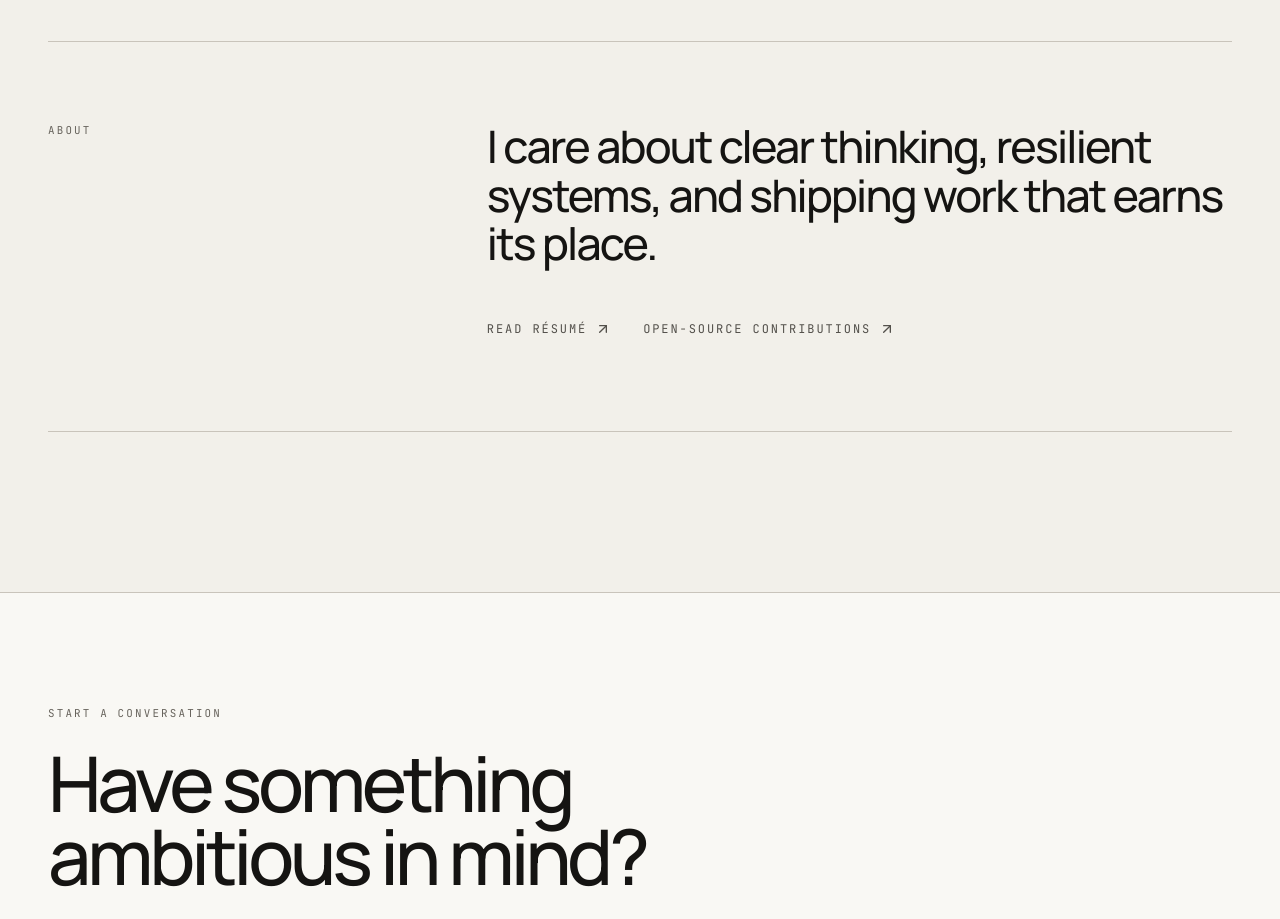
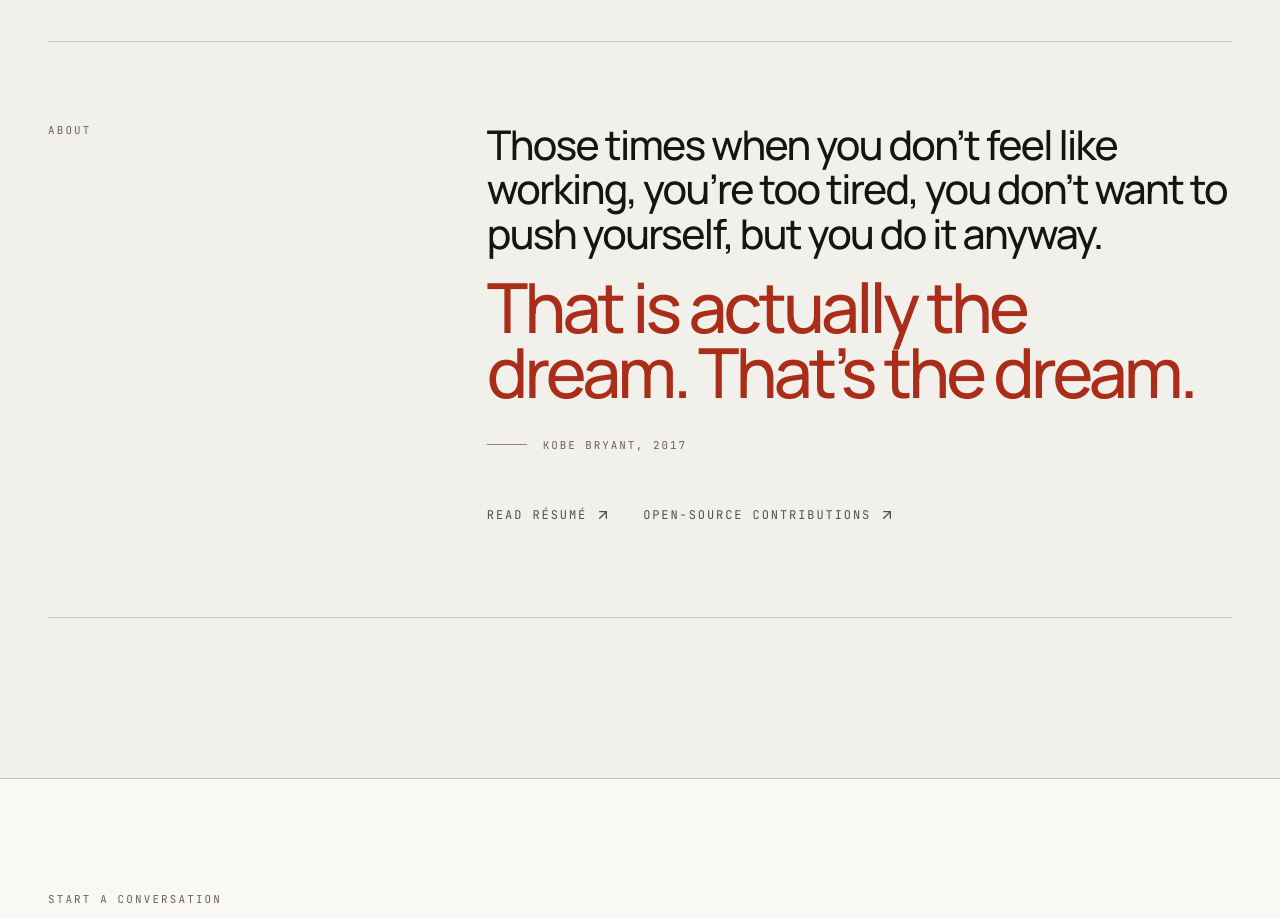
Before and after one commit to haroon0x/portfolio, a React (Vite) app: page / in a window 1280 px wide. Shown: the part 3820-4739 px from the top of the page. Built offline with nearby package versions, Linux system fonts and the light colour scheme.

Commit message:
feat: add Kobe Bryant quote

```diff
--- a/src/components/Work.tsx
+++ b/src/components/Work.tsx
@@ -132,9 +132,27 @@ export default function Work() {
         >
           <p className="font-mono text-[0.68rem] uppercase tracking-[0.2em] text-text-muted">About</p>
           <div>
-            <p className="max-w-4xl text-[clamp(1.8rem,3.5vw,4rem)] font-medium leading-[1.08] tracking-[-0.04em] text-text-primary">
-              I care about clear thinking, resilient systems, and shipping work that earns its place.
-            </p>
+            <figure>
+              <blockquote cite="https://www.nba.com/watch/video/2017/12/19/20171218-kobe-jersey-retirement-ceremony-kobe-bryant">
+                <p className="max-w-5xl text-[clamp(1.7rem,3.2vw,3.75rem)] font-medium leading-[1.08] tracking-[-0.04em] text-text-primary">
+                  Those times when you don’t feel like working, you’re too tired, you don’t want to push yourself, but you do it anyway.
+                  <span className="mt-5 block text-[clamp(2.35rem,5.4vw,6.5rem)] leading-[0.94] tracking-[-0.055em] text-accent">
+                    That is actually the dream. That’s the dream.
+                  </span>
+                </p>
+              </blockquote>
+              <figcaption className="mt-8 flex items-center gap-4 font-mono text-[0.68rem] uppercase tracking-[0.18em] text-text-muted">
+                <span aria-hidden="true" className="h-px w-10 bg-border-strong" />
+                <a
+                  href="https://www.nba.com/watch/video/2017/12/19/20171218-kobe-jersey-retirement-ceremony-kobe-bryant"
+                  target="_blank"
+                  rel="noopener noreferrer"
+                  className="transition-colors hover:text-text-primary"
+                >
+                  Kobe Bryant, 2017
+                </a>
+              </figcaption>
+            </figure>
             <div className="mt-10 flex flex-wrap gap-x-8 gap-y-4">
               <a
                 href="https://drive.google.com/file/d/1fcm8Z6ul2k97JCTBcJoufh6UHVeSKiOv/view?usp=sharing"
```
